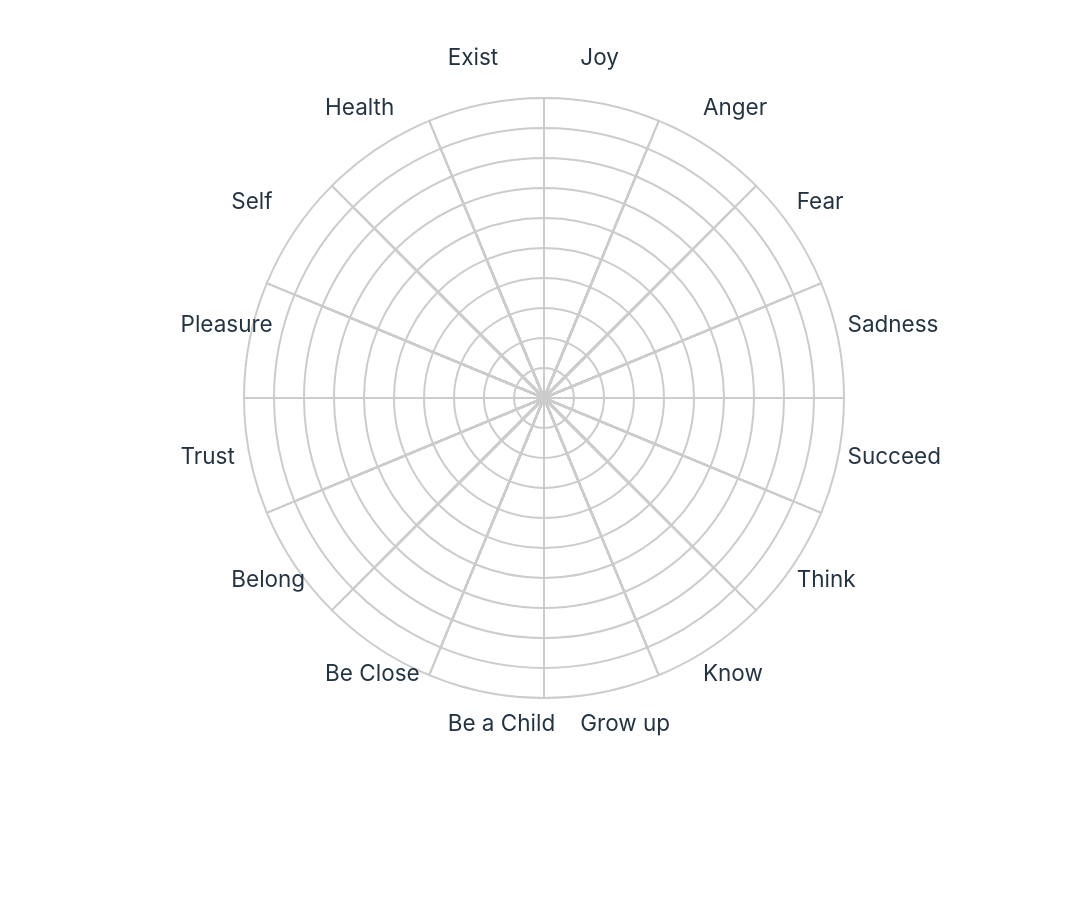
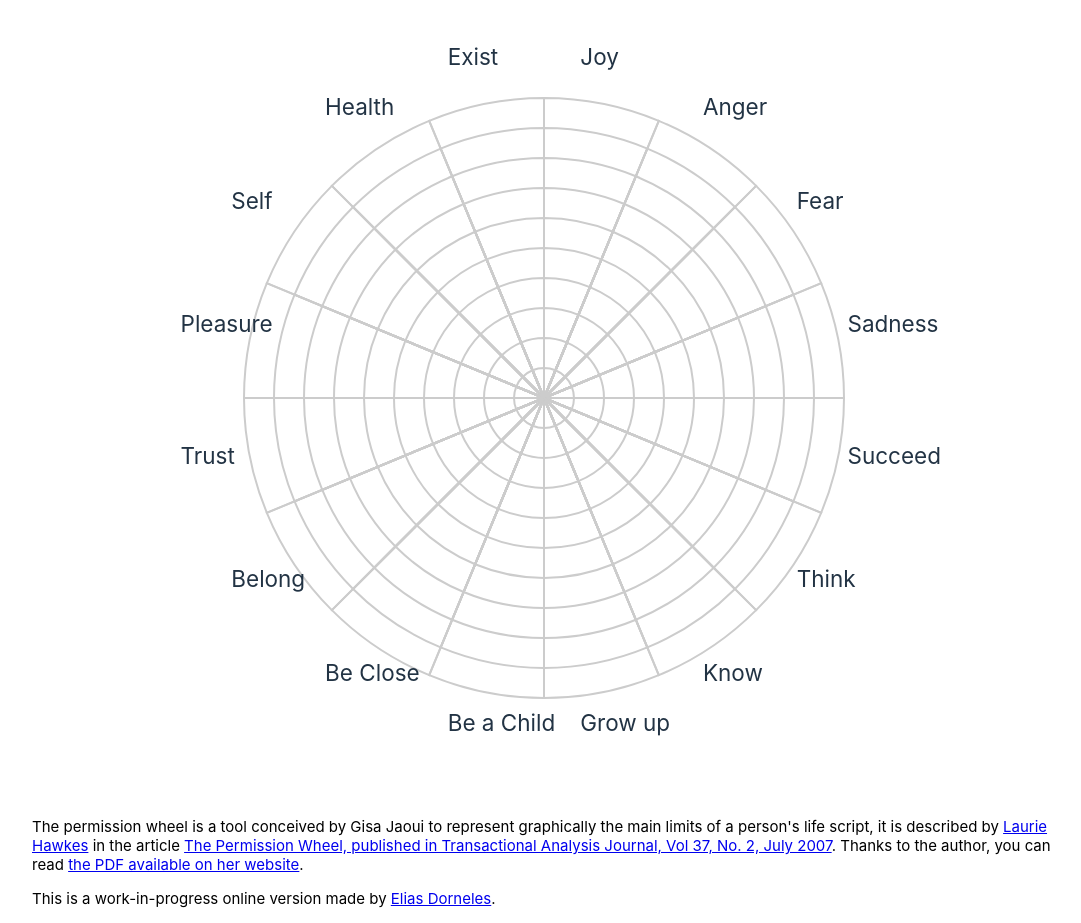
Before and after one commit to eliasdorneles/permission-wheel, a plain HTML site: page index.html in a window 1280 px wide. Shown: the part 78-1001 px from the top of the page, without its empty margins (96-1177 px from the left). Before the commit the page ends 888 px from the top, so only its background shows below. Drawn offline with Linux system fonts and the light colour scheme.

Commit message:
add a paragraph w/ explanation and link to Laurie's article

```diff
--- a/index.html
+++ b/index.html
@@ -3,7 +3,7 @@
 <head>
     <meta charset="UTF-8">
     <meta name="viewport" content="width=device-width, initial-scale=1">
-    <title>Permission Wheel</title>
+    <title>Permission Wheel (DRAFT)</title>
     <script src="d3.min.js"></script>
     <style>
         body {
@@ -12,13 +12,24 @@
             font-size: 0.9375rem;
             font-weight: 400;
             font-height: 1.5;
+            text-align: left;
+            width: 1024px;
+            margin: 0 auto;
         }
     </style>
 </head>
 <body>
+    <center>
     <h1>Permission Wheel</h1>
     <svg id="wheel" viewBox="-400 -400 800 800" style="max-width: 800px;">
     </svg>
+    </center>
+    <p>
+        The permission wheel is a tool conceived by Gisa Jaoui to represent graphically the main limits of a person's life script, it is described by <a href="http://www.lauriehawkes.com/">Laurie Hawkes</a> in the article <a href="https://doi.org/10.1177/036215370703700305">The Permission Wheel, published in Transactional Analysis Journal, Vol 37, No. 2, July 2007</a>. Thanks to the author, you can read <a href="http://gfol1.lauriehawkes.com/download/taj-perm.7-07_hawkes_final_notepad_4-27-07_ws58059873.pdf">the PDF available on her website</a>.
+    </p>
+    <p>
+        This is a work-in-progress online version made by <a href="https://eliasdorneles.com">Elias Dorneles</a>.
+    </p>
     <script src="./app.js"></script>
 </body>
 </html>
```
